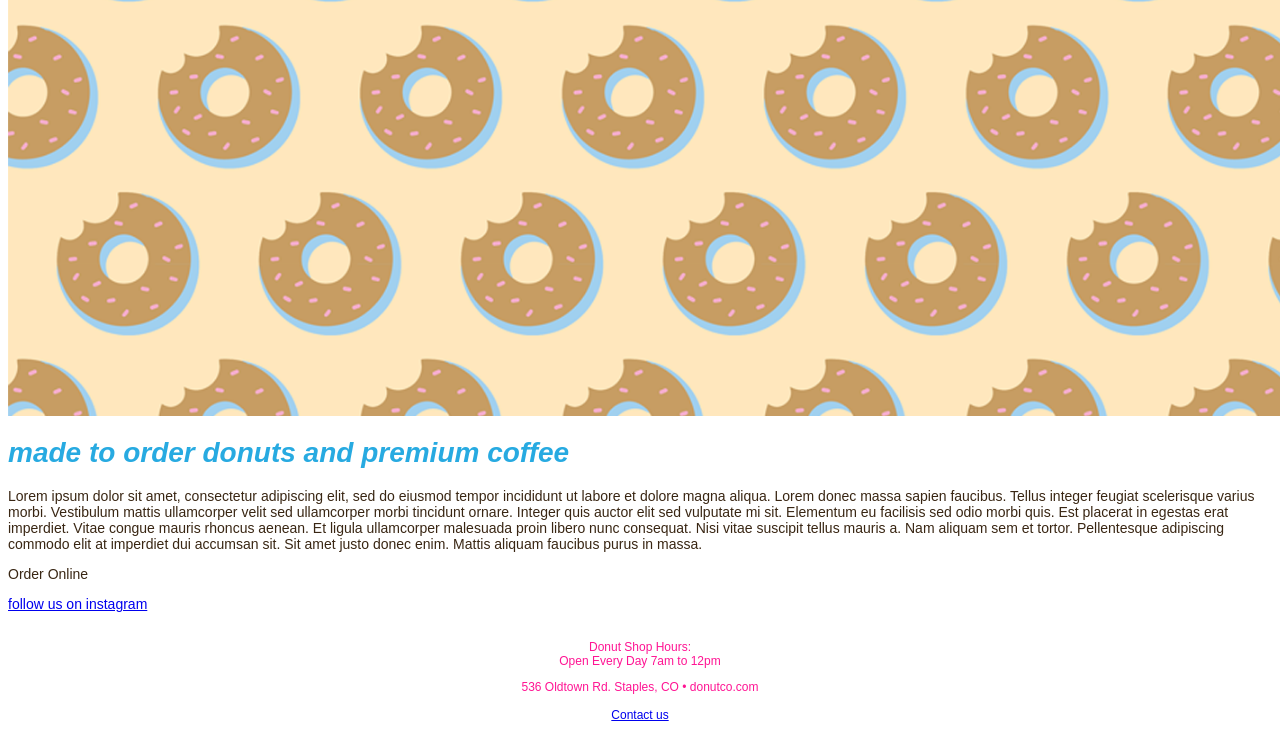
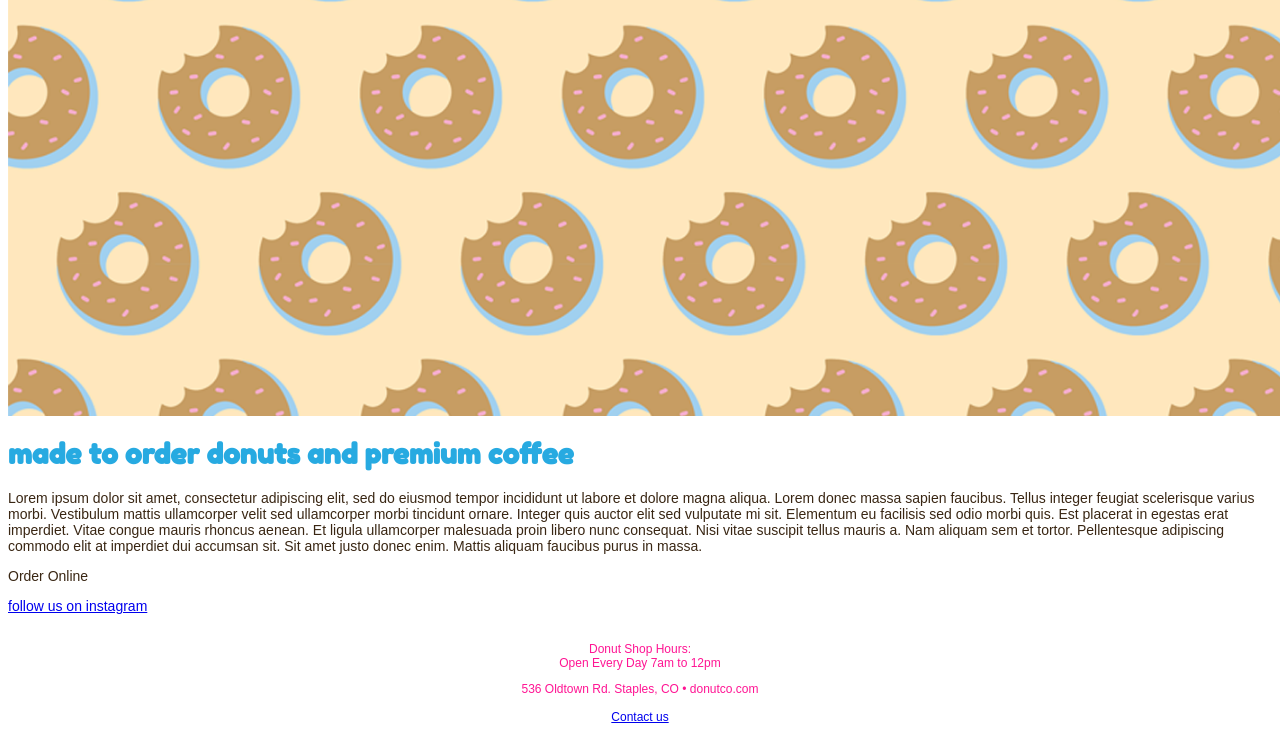
Before and after one commit to kkeenan03/kkeenan03.github.io, a plain HTML site: page unit_3/index.html in a window 1280 px wide. Shown: the part 624-1360 px from the top of the page. Drawn offline with Linux system fonts and the light colour scheme.

Commit message:
Update style.css

```diff
--- a/unit_3/css/style.css
+++ b/unit_3/css/style.css
@@ -1,3 +1,4 @@
+@import url('https://fonts.googleapis.com/css?family=Fredoka+One&display=swap');
 body {
     align: left;
     background-color: #ffffff;
@@ -13,7 +14,7 @@ body {
 
 #slogan {
     color: #27aae1;
-    font-style: italic;
+    font-family: 'Fredoka One', cursive;
 }
 
 #instagram {
```
